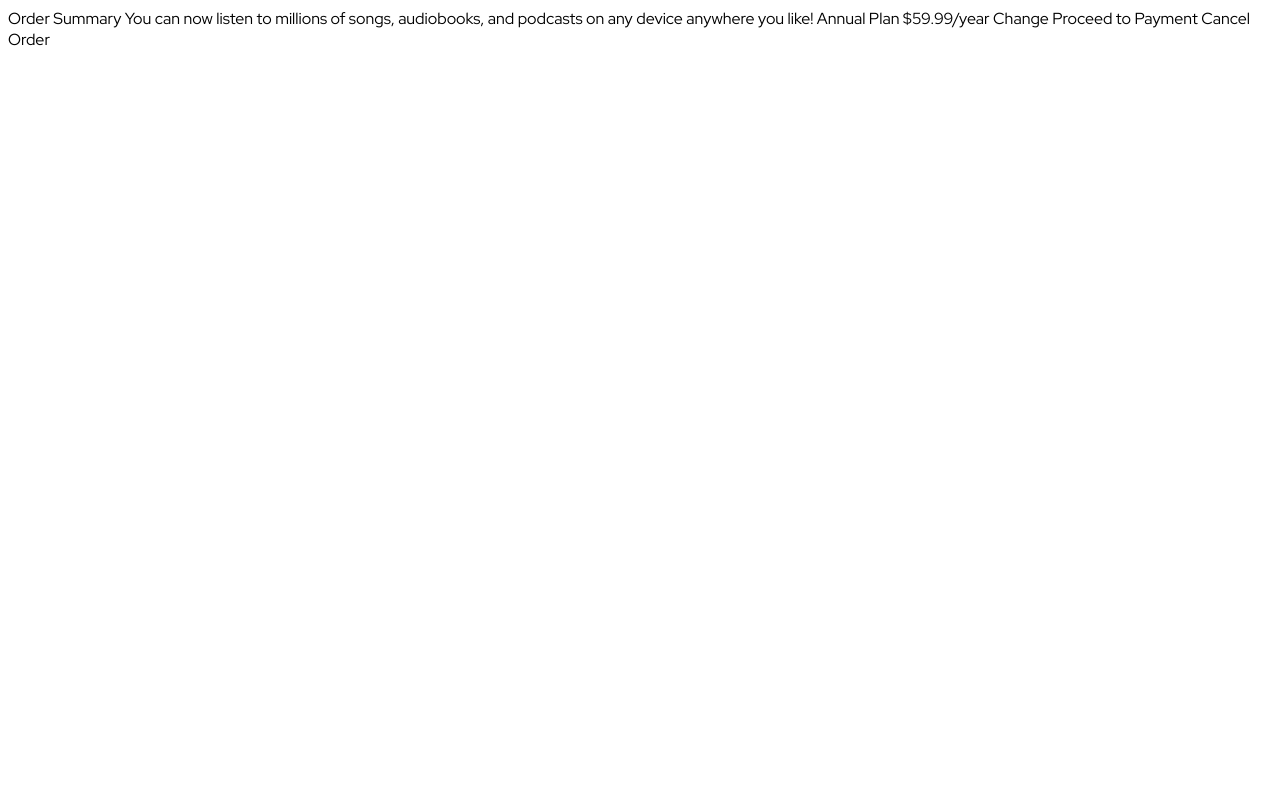
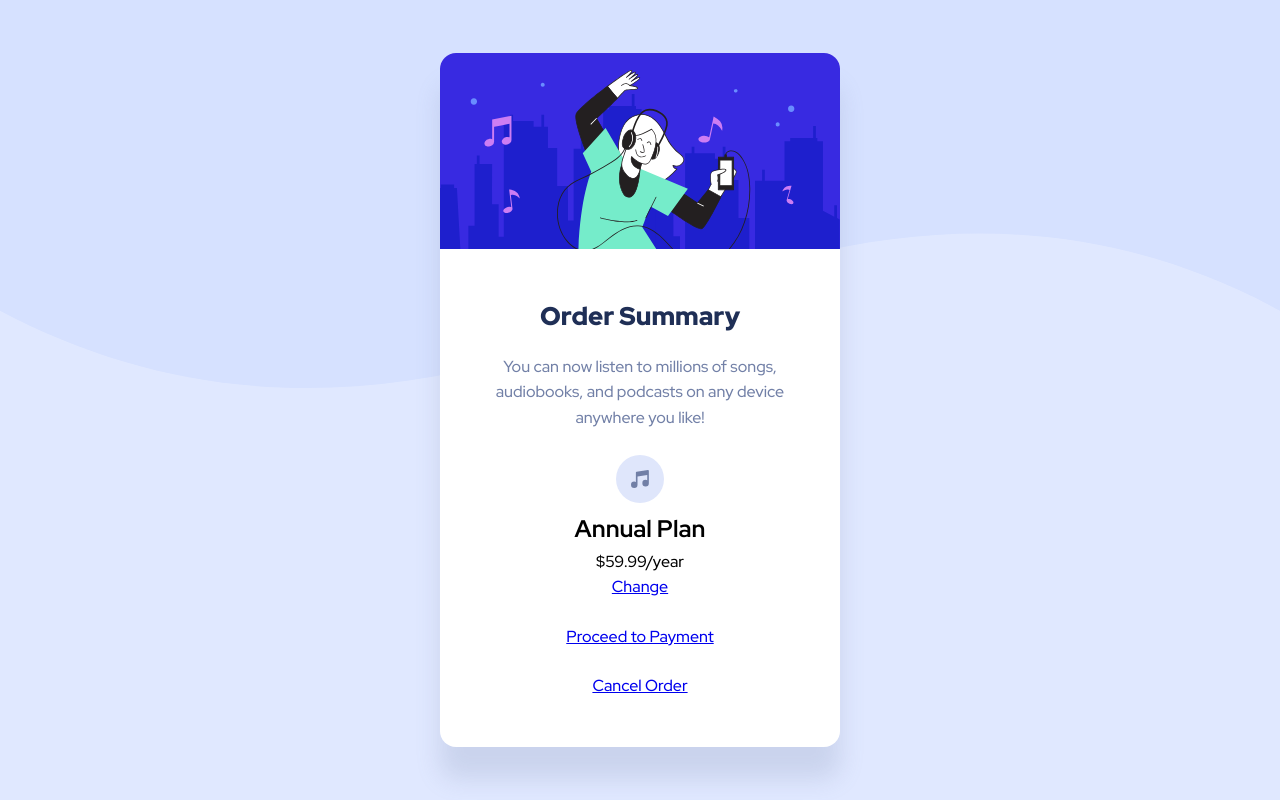
Before and after one commit to KristinaRadosavljevic/order-summary-component, a website: page index.html in a window 1280 px wide. Drawn offline with Linux system fonts and the light colour scheme.

Commit message:
Added styles for the container and description.

```diff
--- a/index.html
+++ b/index.html
@@ -13,8 +13,27 @@
     <title>Kristina Radosavljevic | Order summary card</title>
   </head>
   <body>
-    Order Summary You can now listen to millions of songs, audiobooks, and
-    podcasts on any device anywhere you like! Annual Plan $59.99/year Change
-    Proceed to Payment Cancel Order
+    <main>
+      <img src="images/illustration-hero.svg" alt="Cartoon of a girl dancing" />
+      <section>
+        <h1>Order Summary</h1>
+        <p class="description">
+          You can now listen to millions of songs, audiobooks, and podcasts on
+          any device anywhere you like!
+        </p>
+        <div class="plan">
+          <img
+            src="images/icon-music.svg"
+            alt="Music icon"
+            class="plan__icon"
+          />
+          <h2 class="plan__title">Annual Plan</h2>
+          <p class="plan__price">$59.99/year</p>
+          <a href="#" class="plan__link">Change</a>
+        </div>
+        <a href="#" class="btn--main">Proceed to Payment</a>
+        <a href="#" class="btn--cancel">Cancel Order</a>
+      </section>
+    </main>
   </body>
 </html>
--- a/scss/styles.scss
+++ b/scss/styles.scss
@@ -1,4 +1,4 @@
-@import url("https://fonts.googleapis.com/css2?family=Red+Hat+Display:wght@400;500;700;900&display=swap");
+@import url("https://fonts.googleapis.com/css2?family=Red+Hat+Display:wght@500;700;900&display=swap");
 
 // Variables
 $pale-blue: hsl(225, 100%, 94%);
@@ -6,8 +6,58 @@ $bright-blue: hsl(245, 75%, 52%);
 $very-pale-blue: hsl(225, 100%, 98%);
 $desaturated-blue: hsl(224, 23%, 55%);
 $dark-blue: hsl(223, 47%, 23%);
+$box-shadow: hsla(224, 23%, 55%, 0.2);
+
+// Global resets
+* {
+  box-sizing: border-box;
+  padding: 0;
+  margin: 0;
+}
 
 body {
   font-family: "Red Hat Display", sans-serif;
   font-size: 1rem;
+  font-weight: 500;
+  line-height: 1.6;
+  min-height: 100vh;
+  padding: 1.5rem;
+  background-color: $pale-blue;
+  background-image: url("../images/pattern-background-desktop.svg");
+  background-repeat: no-repeat;
+  background-size: contain;
+  display: flex;
+  align-items: center;
+  justify-content: center;
 }
+
+main {
+  background-color: hsl(0, 0%, 100%);
+  max-width: 25rem;
+  overflow: hidden;
+  border-radius: 1rem;
+  box-shadow: 0 2rem 1.5rem $box-shadow;
+
+  & > img {
+    width: 100%;
+  }
+}
+
+section {
+  margin: 3rem;
+  text-align: center;
+  display: flex;
+  flex-direction: column;
+  gap: 1.5rem;
+
+  h1 {
+    line-height: 1;
+    font-size: 1.6rem;
+    font-weight: 900;
+    color: $dark-blue;
+  }
+
+  .description {
+    color: $desaturated-blue;
+  }
+}
```
Also changed, not shown: css/styles.css.
